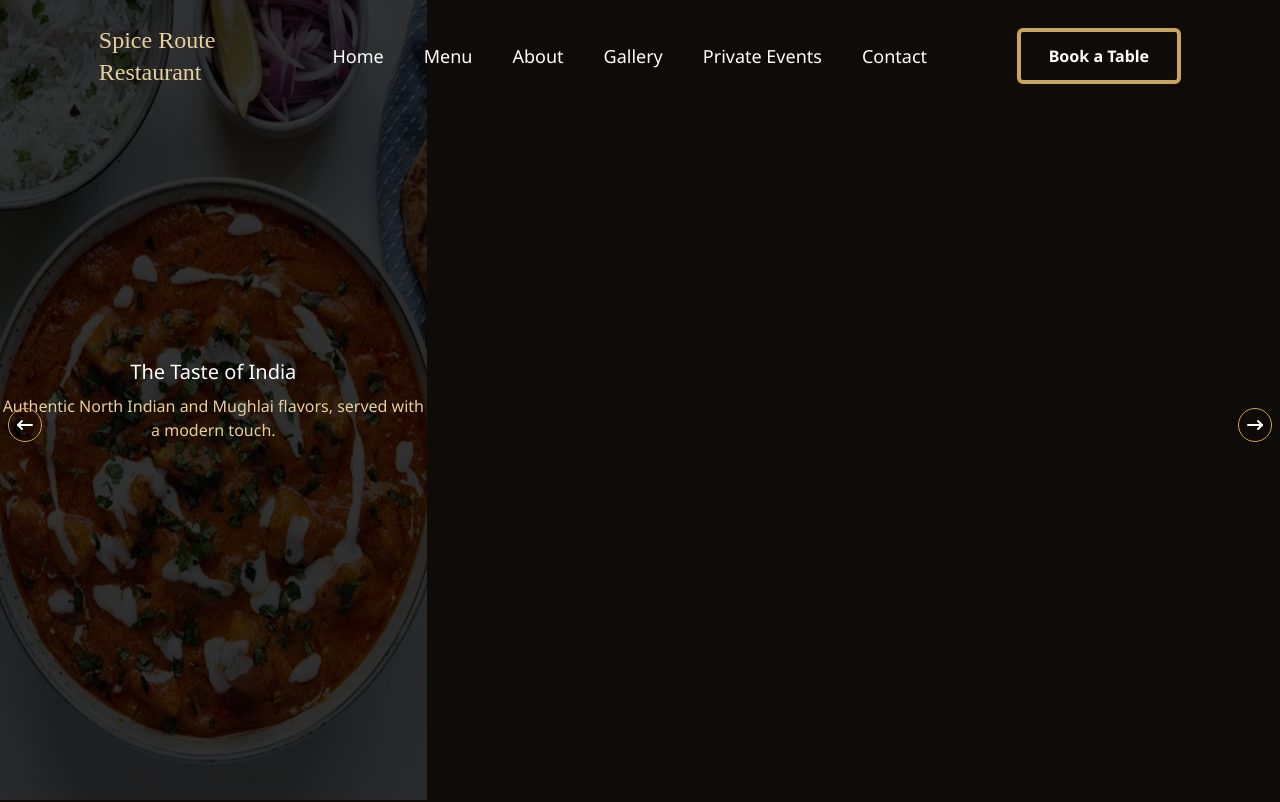
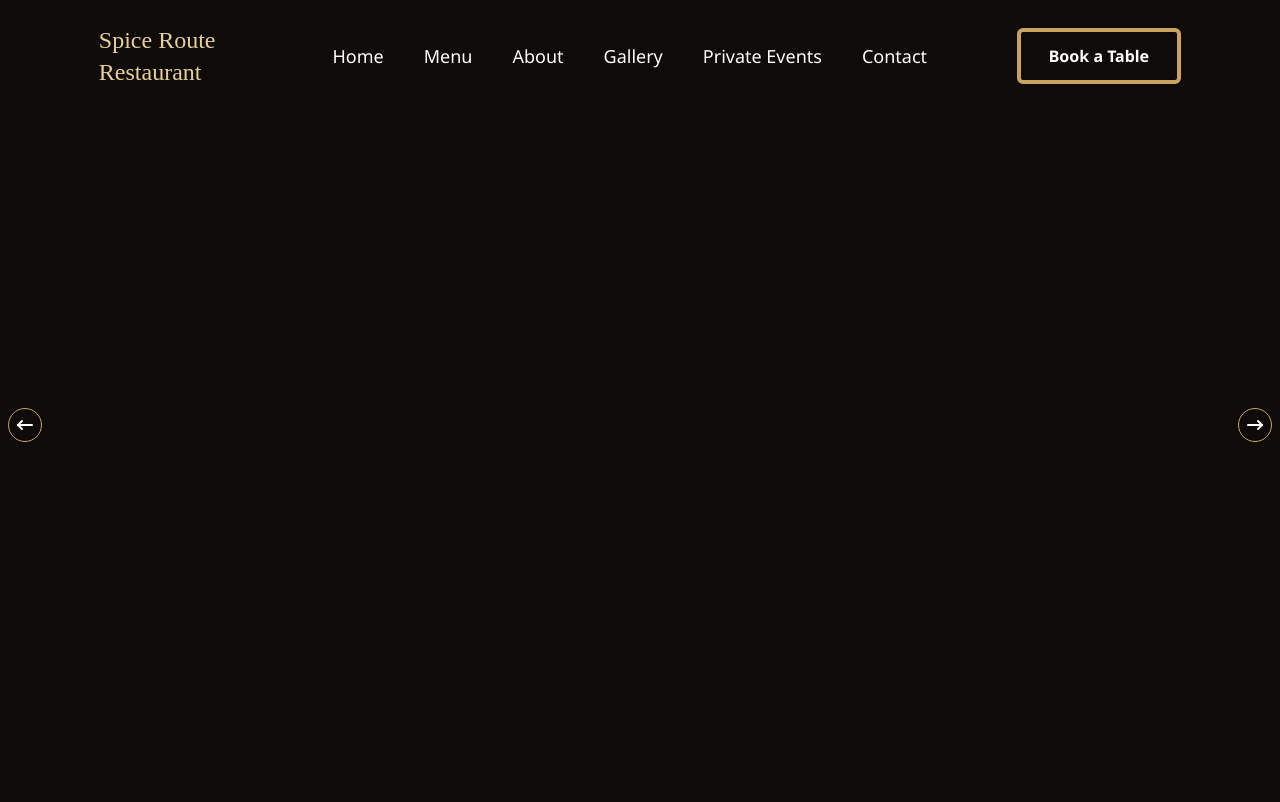
Before and after one commit to unknowdeepanshu/cafe-and-restaurant, a React (Vite) app in the folder Spice Route Restaurant/: page / in a window 1280 px wide. Shown: the top 802 px of the page. Built offline with nearby package versions, Linux system fonts and the light colour scheme; a web font is replaced by a local one.

Commit message:
fix: destructure isMobile from useIsMobile for clarity in HeroSections

```diff
--- a/Spice Route Restaurant/src/Sections/heroSections/heroSections.tsx
+++ b/Spice Route Restaurant/src/Sections/heroSections/heroSections.tsx
@@ -12,7 +12,7 @@ import { motion, AnimatePresence } from "motion/react";
 import { useEffect, useRef, useState } from "react";
 import { IconArrowNarrowRight, IconArrowNarrowLeft } from "@tabler/icons-react";
 function HeroSections() {
-  const isMobile = useIsMobile();
+  const { isMobile } = useIsMobile();
 
   return (
     <>
```
